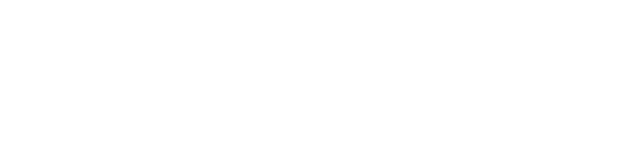
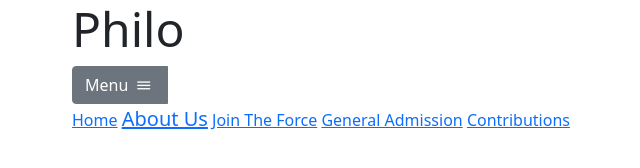
Before and after one commit to raphaelmwachiti/articles_social_site, a plain HTML site: page articles/public/about-us.html in a window 1280 px wide. Shown: the whole page, without its empty margins (10-650 px from the left). Drawn offline with nearby package versions, Linux system fonts and the light colour scheme.

Commit message:
commititng

```diff
--- a/articles/public/about-us.html
+++ b/articles/public/about-us.html
@@ -17,5 +17,37 @@
 	-->
 	<!--stylesheet-->
 	<link rel="stylesheet" type="text/css" href="css/style.css">
+</head>
+<body style="background-color: white;">
+    <!--Navigation bar-->
+    <nav>
+		<div class="container">
+			<h2 class="logo" style="font-size: 3rem; font-weight: 300;">
+				Philo
+			</h2>
 
-</head>
+            <div class="btn-group">
+                <button class="btn btn-secondary " type="button" id="defaultDropdown" data-bs-toggle="dropdown" data-bs-auto-close="true" aria-expanded="false">
+                    Menu <i class="uil uil-bars"></i>
+                </button>
+                <ul class="dropdown-menu" aria-labelledby="defaultDropdown">
+                    <label><a class="dropdown-item" href="/" style="font-size: 1rem;" >Home</a></label>
+                    <label><a class="dropdown-item" href="#/about-us" class="active-link" style="font-size: 1.25rem;">About Us</a></label>
+                    <label><a class="dropdown-item" href="/join-us" style="font-size: 1rem;">Join The Force</a></label>
+                    <label><a class="dropdown-item" href="/general-admissions" style="font-size: 1rem;">General Admission</a></label>
+                    <label><a class="dropdown-item" href="/contributions" style="font-size: 1rem;" >Contributions </a></label>
+
+                </ul>
+            </div>
+
+			<div class="create links" >
+                <label><a href="/" style="font-size: 1rem;" >Home</a></label>
+                <label><a href="#/about-us" class="active-link" style="font-size: 1.25rem;">About Us</a></label>
+                <label><a href="/join-us" style="font-size: 1rem;">Join The Force</a></label>
+                <label><a href="/general-admissions" style="font-size: 1rem;">General Admission</a></label>
+                <label><a href="/contributions" style="font-size: 1rem;" >Contributions </a></label>
+
+			</div>
+		</div>
+	</nav>
+    <!--End of Navigation bar-->
```
